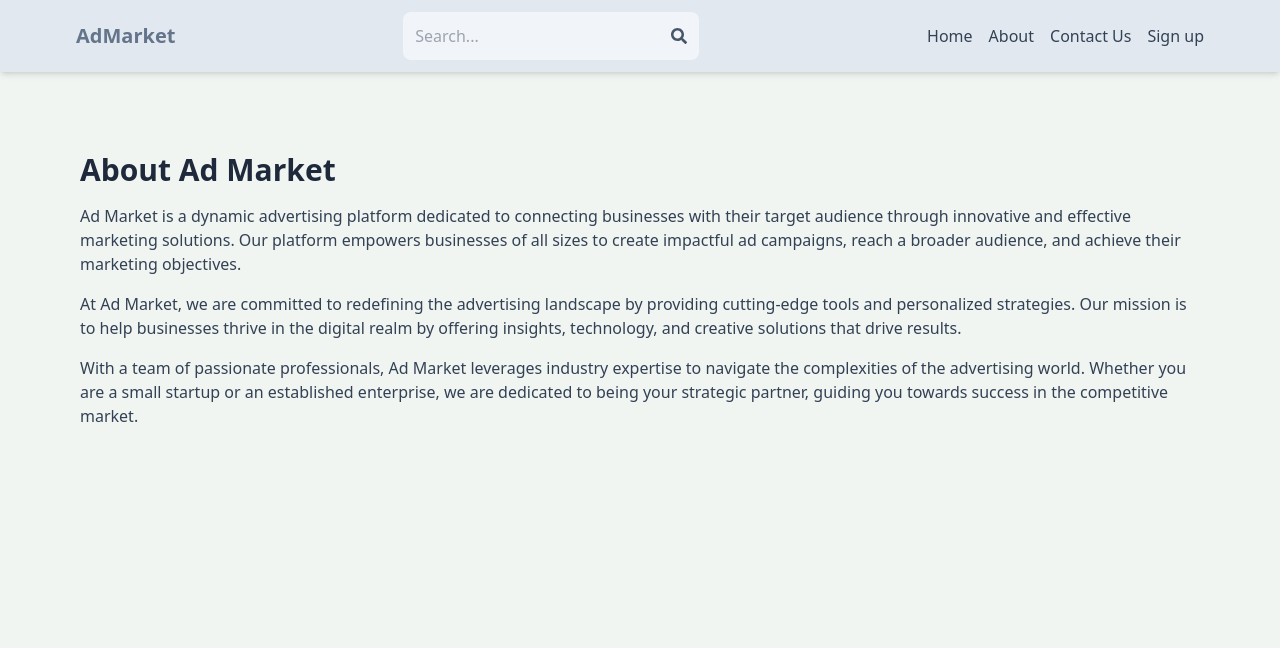
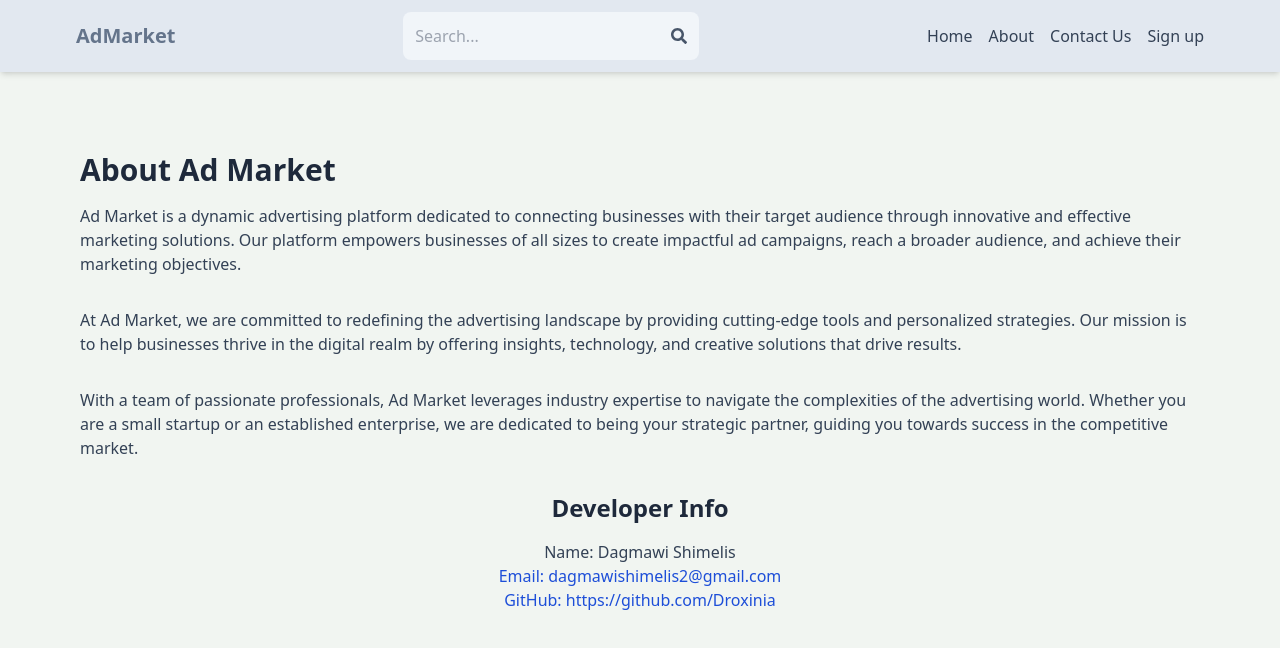
Before and after one commit to Droxinia/RetailerMarket, a React (Vite) app in the folder client/: page /about in a window 1280 px wide. Shown: the top 648 px of the page. Built offline with nearby package versions, Linux system fonts and the light colour scheme; no server answers.

Commit message:
about us updated

```diff
--- a/client/src/pages/About.jsx
+++ b/client/src/pages/About.jsx
@@ -4,15 +4,25 @@ export default function About() {
   return (
     <div className='py-20 px-4 max-w-6xl mx-auto'>
       <h1 className='text-3xl font-bold mb-4 text-slate-800'>About Ad Market</h1>
-      <p className='mb-4 text-slate-700'>
+      <p className='mb-8 text-slate-700'>
         Ad Market is a dynamic advertising platform dedicated to connecting businesses with their target audience through innovative and effective marketing solutions. Our platform empowers businesses of all sizes to create impactful ad campaigns, reach a broader audience, and achieve their marketing objectives.
       </p>
-      <p className='mb-4 text-slate-700'>
+      <p className='mb-8 text-slate-700'>
         At Ad Market, we are committed to redefining the advertising landscape by providing cutting-edge tools and personalized strategies. Our mission is to help businesses thrive in the digital realm by offering insights, technology, and creative solutions that drive results.
       </p>
-      <p className='mb-4 text-slate-700'>
+      <p className='mb-8 text-slate-700'>
         With a team of passionate professionals, Ad Market leverages industry expertise to navigate the complexities of the advertising world. Whether you are a small startup or an established enterprise, we are dedicated to being your strategic partner, guiding you towards success in the competitive market.
       </p>
+
+      {/* Developer Info Section */}
+      <div className='text-center'>
+        <h2 className='text-2xl font-bold mb-4 text-slate-800'>Developer Info</h2>
+        <div className='mb-4 text-slate-700'>
+          <p>Name: Dagmawi Shimelis</p>
+          <p className='text-blue-700'>Email: dagmawishimelis2@gmail.com</p>
+          <p className='text-blue-700'>GitHub: <a href='https://github.com/Droxinia' target='_blank' rel='noopener noreferrer'>https://github.com/Droxinia</a></p>
+        </div>
+      </div>
     </div>
   );
 }
```
